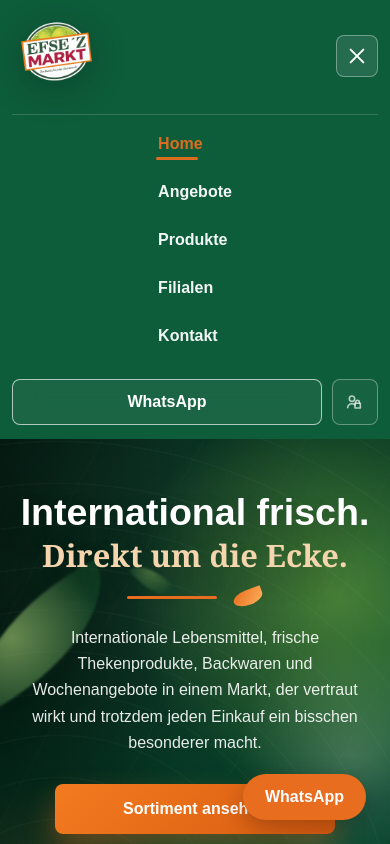
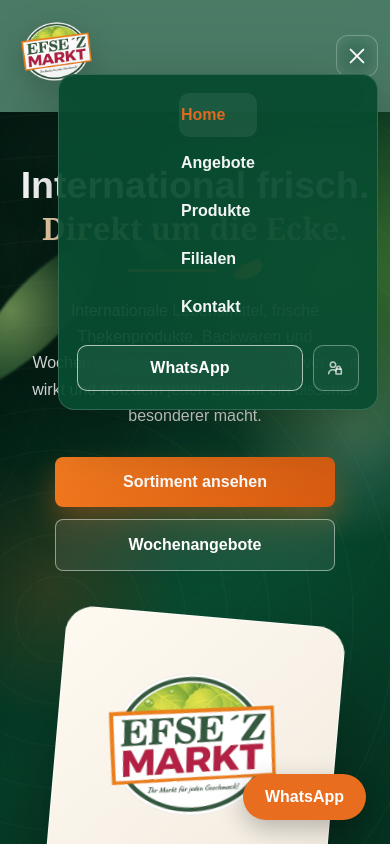
Before and after one commit to efsezmarkt/efsez-website, a React (Vite) app in the folder frontend/: page / in a window 390 px wide. Both pictures are taken after a click on the button "Menu offnen". Shown: the top 844 px of the page. Built offline with nearby package versions, Linux system fonts and the light colour scheme; no server answers.

Commit message:
Refine mobile header drawer

```diff
--- a/frontend/src/components/Header.jsx
+++ b/frontend/src/components/Header.jsx
@@ -36,7 +36,8 @@
         <span />
       </button>
 
-      <nav id="main-navigation" className={menuOpen ? "main-nav open" : "main-nav"}>
+      <div id="main-navigation" className={menuOpen ? "header-menu open" : "header-menu"}>
+        <nav className="main-nav">
           <ul className="nav-links">
             <li><a className={isActive("home") ? "active" : ""} href="#/" onClick={closeMenu}>Home</a></li>
             <li><a href="#/" onClick={() => scrollHomeSection("offers")}>Angebote</a></li>
@@ -66,6 +67,7 @@
             <span>Personalzugang</span>
           </a>
         </div>
+      </div>
     </header>
   );
 }
--- a/frontend/src/styles/header.css
+++ b/frontend/src/styles/header.css
@@ -36,6 +36,13 @@
 
 .menu-toggle {
   display: none;
+}
+
+.header-menu {
+  grid-column: 2 / 4;
+  display: grid;
+  grid-template-columns: minmax(0, 1fr) auto;
+  align-items: center;
 }
 
 .nav-links {
@@ -152,12 +159,14 @@
     position: sticky;
     top: 0;
     max-width: none;
-    background: var(--primary-green);
+    background: rgba(8, 76, 48, 0.72);
+    backdrop-filter: blur(18px);
     grid-template-columns: minmax(0, 1fr) 46px;
     gap: 12px;
-    min-height: 70px;
-    padding: 12px 16px;
+    min-height: 62px;
+    padding: 9px 14px;
     text-align: left;
+    box-shadow: 0 10px 28px rgba(0,0,0,0.12);
   }
 
   .logo-area {
@@ -168,8 +177,8 @@
   }
 
   .logo-area img {
-    width: 104px;
-    filter: drop-shadow(0 8px 18px rgba(0,0,0,0.22));
+    width: 92px;
+    filter: drop-shadow(0 8px 16px rgba(0,0,0,0.2));
   }
 
   .menu-toggle {
@@ -181,9 +190,10 @@
     gap: 5px;
     width: 46px;
     height: 46px;
-    border: 1px solid rgba(255,255,255,0.35);
-    border-radius: 8px;
-    background: rgba(255,255,255,0.1);
+    border: 1px solid rgba(255,255,255,0.24);
+    border-radius: 12px;
+    background: rgba(255,255,255,0.12);
+    backdrop-filter: blur(12px);
     color: white;
     cursor: pointer;
   }
@@ -208,57 +218,77 @@
     transform: translateY(-7px) rotate(-45deg);
   }
 
-  .main-nav,
-  .header-actions {
-    display: none;
+  .header-menu {
+    position: fixed;
+    top: 74px;
+    right: 12px;
+    z-index: 999;
+    width: min(82vw, 320px);
+    display: grid;
+    grid-template-columns: 1fr;
+    gap: 16px;
+    padding: 18px;
+    border: 1px solid rgba(255,255,255,0.16);
+    border-radius: 16px;
+    background: rgba(8, 76, 48, 0.94);
+    box-shadow: 0 24px 70px rgba(0,0,0,0.32);
+    backdrop-filter: blur(22px);
+    opacity: 0;
+    pointer-events: none;
+    transform: translateX(18px) scale(0.98);
+    transition: opacity 0.22s ease, transform 0.22s ease;
   }
 
-  .main-nav.open {
-    display: block;
-    grid-column: 1 / -1;
-    border-top: 1px solid rgba(255,255,255,0.16);
+  .header-menu.open {
+    opacity: 1;
+    pointer-events: auto;
+    transform: translateX(0) scale(1);
   }
 
   .nav-links {
     display: grid;
-    gap: 6px;
-    padding: 8px 0 4px;
+    gap: 4px;
+    padding: 0;
   }
 
   .nav-links a {
-    display: block;
-    padding: 13px 4px;
+    display: flex;
+    align-items: center;
+    min-height: 44px;
+    padding: 11px 12px;
+    border-radius: 10px;
     font-size: 1rem;
+    background: rgba(255,255,255,0);
+  }
+
+  .nav-links a.active,
+  .nav-links a:hover {
+    background: rgba(255,255,255,0.08);
   }
 
   .nav-links a.active::after,
   .nav-links a:hover::after {
-    right: auto;
-    bottom: 5px;
-    width: 42px;
+    display: none;
   }
 
-  .menu-open .header-actions {
+  .header-actions {
     display: flex;
-    grid-column: 1 / -1;
     justify-self: stretch;
-    justify-content: center;
-    margin-top: 6px;
     gap: 10px;
   }
 
-  .menu-open .header-whatsapp {
+  .header-whatsapp {
     flex: 1;
     justify-content: center;
     padding: 13px 18px;
-    border-radius: 8px;
+    border-radius: 10px;
   }
 
-  .menu-open .staff-access {
+  .staff-access {
     flex: 0 0 46px;
     width: 46px;
     height: 46px;
-    border-radius: 8px;
+    border-radius: 10px;
   }
 }
 
@@ -266,10 +296,6 @@
   .header {
     min-height: 64px;
     padding: 10px 12px;
-  }
-
-  .menu-open {
-    padding-bottom: 14px;
   }
 
   .logo-area img {
```
Lines whose indentation alone changed are shown as unchanged.
